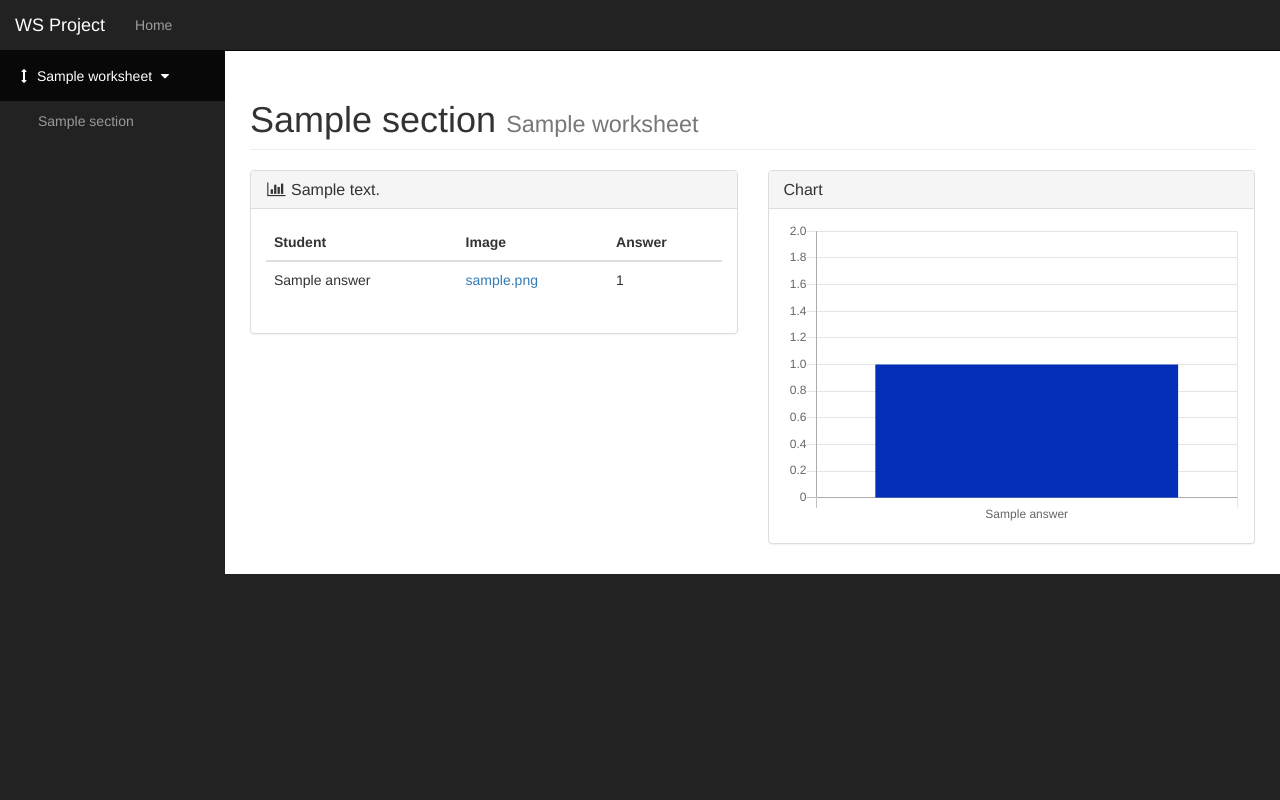
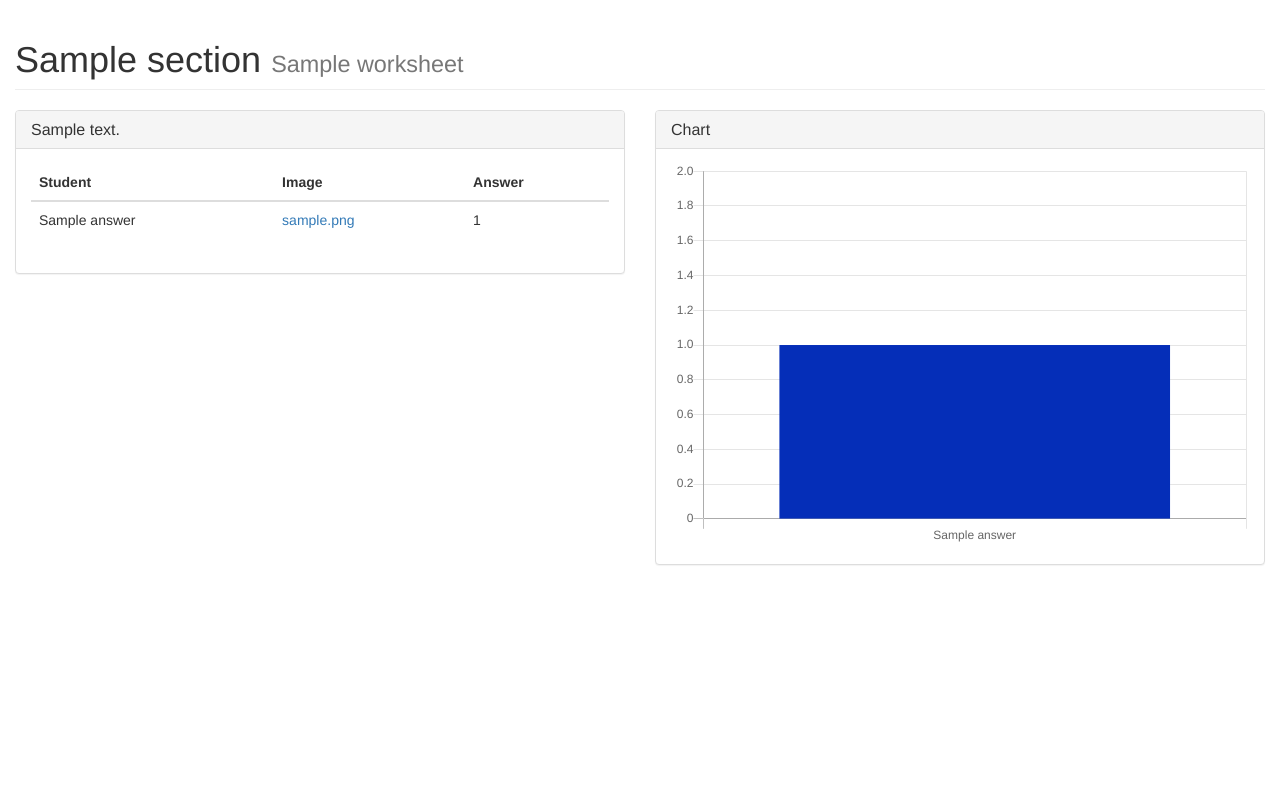
Before and after one commit to jackspiva/worksheet-interlace, a Django app: page /worksheets/1/1/ in a window 1280 px wide. Run offline with Django 3.2, Linux system fonts and the light colour scheme; tables that the repository leaves empty hold one stand-in row (values such as "Sample post"); style sheets or scripts are compiled from the project's sources; parts of the project's set-up code (start-up, migrations or seed data) failed here and were passed over; some libraries are stand-ins or nearby versions.

Commit message:
new index view that allows viewing all worksheets, sections, answers and loads data with ajax and jquery

```diff
--- a/ws_interlace/static/css/sb-admin.css
+++ b/ws_interlace/static/css/sb-admin.css
@@ -8,7 +8,7 @@
 
 body {
     margin-top: 100px;
-    background-color: #222;
+    background-color: white;
 }
 
 @media(min-width:768px) {
@@ -24,7 +24,7 @@ body {
 #page-wrapper {
     width: 100%;
     padding: 0;
-    background-color: #fff;
+    background-color: white;
 }
 
 .huge {
--- a/ws_interlace/templates/base.html
+++ b/ws_interlace/templates/base.html
@@ -14,8 +14,6 @@
         <link rel="stylesheet" type="text/css" href="{% static 'css/style.css' %}"/>
         <link rel="stylesheet" type="text/css" href="https://cdn.datatables.net/v/bs-3.3.7/jq-2.2.4/dt-1.10.13/b-1.2.4/b-colvis-1.2.4/cr-1.3.2/r-2.1.1/datatables.min.css"/>
         <link rel="stylesheet" href="https://maxcdn.bootstrapcdn.com/bootstrap/3.3.7/css/bootstrap.min.css"/>
-        <link href="{% static 'css/sb-admin.css' %}" rel="stylesheet">
-        <link href="{% static 'font-awesome/css/font-awesome.min.css' %}" rel="stylesheet" type="text/css">
         {% block header %}{% endblock header %}
         <script type="text/javascript" src="https://cdn.datatables.net/v/bs-3.3.7/jq-2.2.4/dt-1.10.13/b-1.2.4/b-colvis-1.2.4/cr-1.3.2/r-2.1.1/datatables.min.js"></script>
         <script type="text/javascript" src="https://cdnjs.cloudflare.com/ajax/libs/Chart.js/2.5.0/Chart.bundle.min.js"></script>
@@ -25,64 +23,9 @@
     </head>
 
     <body>
-        <div id="wrapper">
-            <nav class="navbar navbar-inverse navbar-fixed-top" role:"navigation">
-                <div class="container-fluid">
-                    <div class="navbar-header">
-                        <button type="button" class="navbar-toggle collapsed" data-toggle="collapse" data-target=".navbar-ex1-collapse" aria-expanded="false">
-                            <span class="sr-only">Toggle navigation</span>
-                            <span class="icon-bar"></span>
-                            <span class="icon-bar"></span>
-                            <span class="icon-bar"></span>
-                        </button>
-                        <a class="navbar-brand" href="{% url 'home' %}">WS Project</a>
-                    </div>
-                    <div class="collapse navbar-collapse" id="bs-example-navbar-collapse-1">
-                        <ul class="nav navbar-nav">
 
-                            <li>
-                                <a href="{% url 'home' %}">Home</a>
-                            </li>
-                        </ul>
-                    </div>
-                </div>
-                {% load ws_extras %}
-                <div class="collapse navbar-collapse navbar-ex1-collapse">
-                    <ul class="nav navbar-nav side-nav">
-                        {% for ws in worksheets %}
-                        {% if ws.id == worksheet.id %}
-                            <li class="active">
-                              {% else %}
-                              <li>
-                                {% endif %}
-                                <a href="javascript:;" data-toggle="collapse" data-target="#{{ forloop.counter }}_ul">
-                                    <i class="fa fa-fw fa-arrows-v"></i>
-                                    {{ ws.name }}
-                                    <i class="fa fa-fw fa-caret-down"></i>
-                                </a>
-                                {% if secs|get_item:ws.name %}
-                                {% if ws.id == worksheet.id %}
-                                      <ul id="{{ forloop.counter }}_ul">
-                                      {% else %}
-                                        <ul id="{{ forloop.counter }}_ul" class="collapse">
-                                        {% endif %}
-
-                                        {% for sec in secs|get_item:ws.name  %}
-                                              <li>
-                                                <a href="{% url 'worksheet_detail' pk=ws.id sect_id=sec.id %}">{{ sec.name }}</a>
-                                            </li>
-                                        {% endfor %}
-                                    </ul>
-                                {% endif %}
-                            </li>
-
-                        {% endfor %}
-                    </ul>
-                </div>
-            </nav>
-            {% block content %}{% endblock content %}
-            {% block footer %}{% endblock footer %}
-        </div>
+        {% block content %}{% endblock content %}
+        {% block footer %}{% endblock footer %}
     </body>
 </html>
 </body>
--- a/ws_interlace/urls.py
+++ b/ws_interlace/urls.py
@@ -23,5 +23,8 @@ urlpatterns = [
         name='worksheet_detail'),
     url(r'^api/', include(router.urls)),
     url(r'^api/docs/', TemplateView.as_view(template_name='docs/docs.html'), name='docs'),
+    url(r'^get_sections/$', views.get_sections, name='get_sections'),
+    url(r'^get_answers/$', views.get_answers, name='get_answers'),
+
 
 ]
--- a/ws_interlace/views.py
+++ b/ws_interlace/views.py
@@ -9,6 +9,9 @@ from rest_framework.response import Response
 
 from .models import Worksheet, Section, Answer
 from .serializers import SectionSerializer, AnswerSerializer, WorksheetSerializer
+
+from django.http import *
+import json
 
 
 class WorksheetViewSet(viewsets.ModelViewSet):
@@ -41,11 +44,12 @@ class AnswerViewSet(viewsets.ModelViewSet):
 def index(request):
     worksheets = Worksheet.objects.all()
     sec = {}
+    worksheet = Worksheet.objects.get(pk=1)
     for ws in worksheets:
         sec[ws.name] = list(Section.objects.filter(worksheet=ws))
 
     print(sec[worksheets[0].name])
-    return render(request, 'index.html', {'worksheets': worksheets, 'secs': sec})
+    return render(request, 'index.html', {'worksheets': worksheets, 'secs': sec, 'ws': worksheet})
 
 
 def worksheet_detail(request, pk, sect_id):
@@ -68,3 +72,36 @@ def worksheet_detail(request, pk, sect_id):
         'secs': sec,
         'answers': answers
     })
+
+
+def get_sections(request):
+    data_string = request.GET.get('json_data')
+    data_dict = json.loads(data_string)
+    ws_name = data_dict['ws_name']
+    ws = Worksheet.objects.get(name=ws_name)
+    section_list = list(Section.objects.filter(worksheet=ws))
+    data = ""
+    for s in section_list:
+        list_item = "<button type=\"button\" class=\"list-group-item\"" + \
+            " onClick=\"sec_click(\'" + str(s.id) + "\')\">" + \
+            s.name + "</li>"
+        data += list_item
+
+    return HttpResponse(data)
+
+
+def get_answers(request):
+    data_string = request.GET.get('json_data')
+    data_dict = json.loads(data_string)
+    sec_id = data_dict['sec_id']
+    print("SECTION NAME: ", sec_id)
+    sec = Section.objects.get(id=sec_id)
+    answer_list = list(Answer.objects.filter(section=sec))
+    data = ""
+    for a in answer_list:
+        list_item = "<button type=\"button\" class=\"list-group-item\"" + \
+            " onClick=\"\">" + \
+            str(a.num) + "</li>"
+        data += list_item
+
+    return HttpResponse(data)
```
Also changed, not shown: ws_interlace/templates/index.html (+38 -2 lines).
